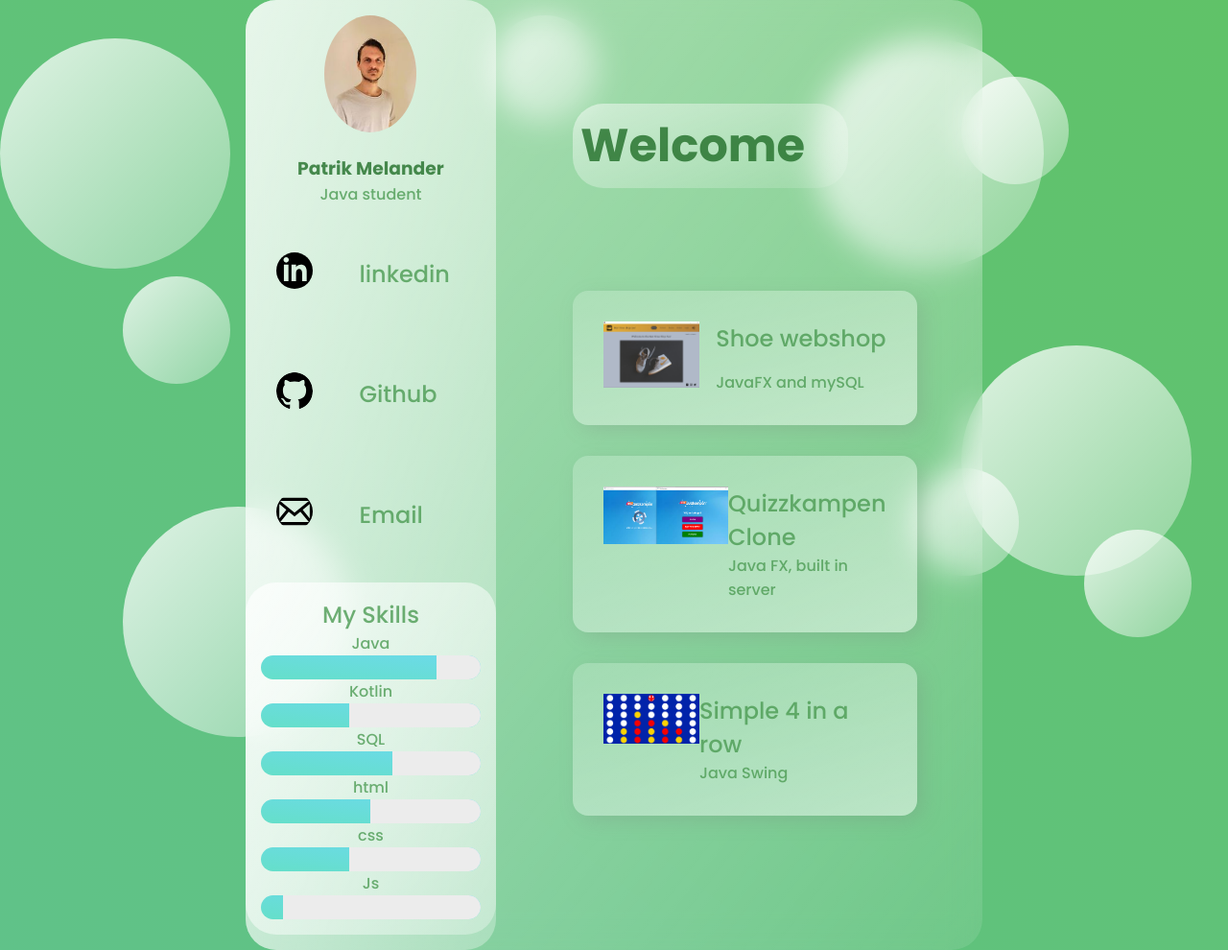
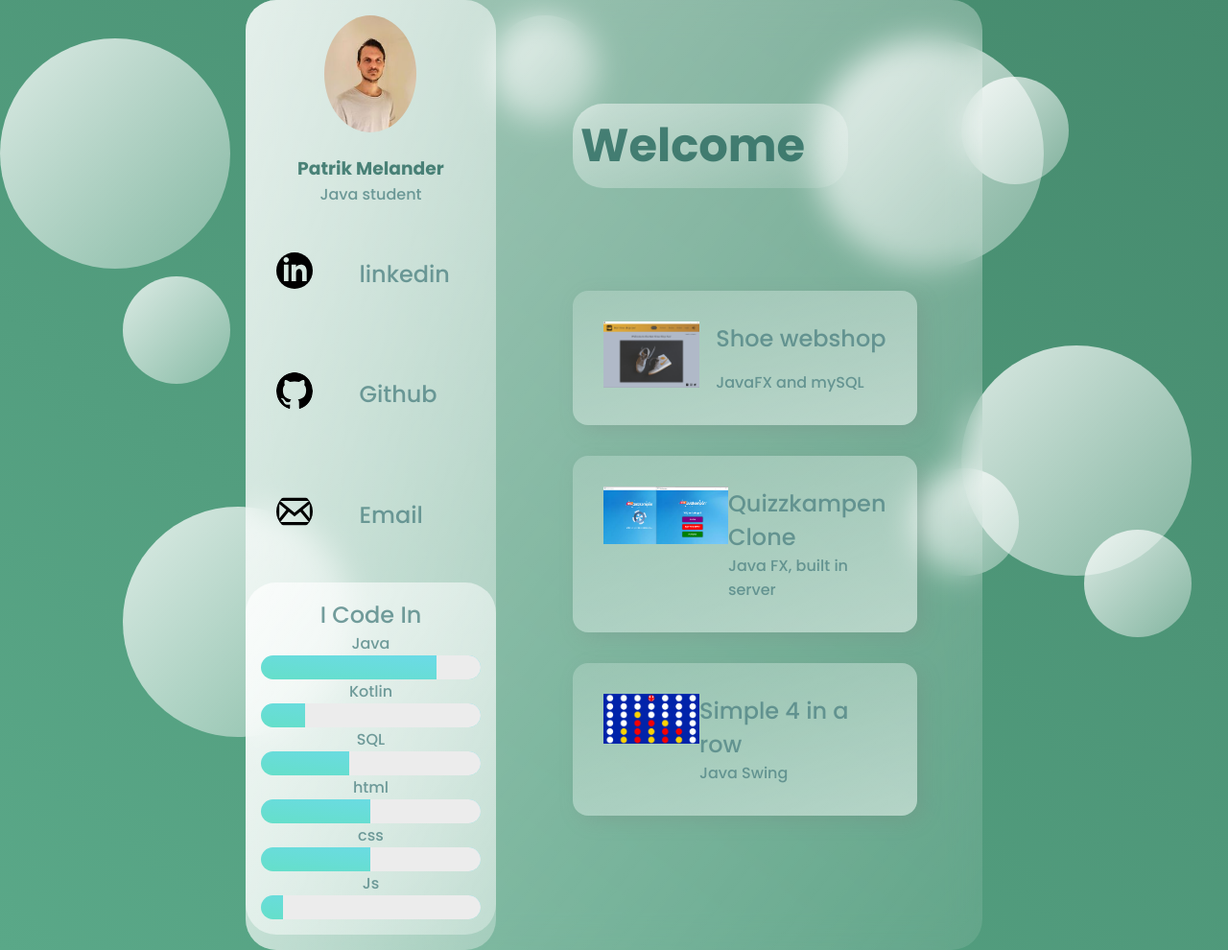
Before and after one commit to PatrikJMelander/GlassPortfolio, a plain HTML site: page index.html in a window 1280 px wide. Shown: the whole page at 96% size. Drawn offline with Linux system fonts and the light colour scheme.

Commit message:
change of theme color

```diff
--- a/css/main.css
+++ b/css/main.css
@@ -4,25 +4,25 @@
     box-sizing: border-box;
 }
 h1{
-    color: rgb(33, 110, 40);
+    color: rgb(39, 104, 93);
     font-weight: 600;
     font-size: 3rem;
     opacity: 0.8;
 }
 h2, p{
-    color: rgb(76, 155, 83);
+    color: rgb(82, 133, 133);
     font-weight: 500;
     opacity: 0.8;
 }
 h3{
-    color: rgb(33, 110, 40);
+    color: rgb(39, 104, 93);
     font-weight: 600;
     opacity: 0.8;
 }
 main{
     font-family: "Poppins", sans serif;
     min-height: 100vh;
-    background: linear-gradient(to right top, rgb(96, 194, 137),rgb(96, 194, 104));
+    background: linear-gradient(to right top, rgb(90, 168, 136),rgb(69, 138, 109));
     display: flex;
     align-items: center;
     justify-content: center;
@@ -211,8 +211,9 @@ main{
     height: 100%;
     background: rgb(236, 236, 236);
     position: absolute;
-    left: 40%;
+    left: 20%;
   }
+
   .progress-SQL {
     background: linear-gradient(to right top, #65dfc9, #6cdaeb);
     width: 100%;
@@ -228,24 +229,7 @@ main{
     height: 100%;
     background: rgb(236, 236, 236);
     position: absolute;
-    left: 70%;
-  }
-  .progress-SQL {
-    background: linear-gradient(to right top, #65dfc9, #6cdaeb);
-    width: 100%;
-    height: 25%;
-    border-radius: 1rem;
-    position: relative;
-    overflow: hidden;
-    color: #65dfc900;
-  }
-  .progress-SQL::after {
-    content: "";
-    width: 100%;
-    height: 100%;
-    background: rgb(236, 236, 236);
-    position: absolute;
-    left: 60%;
+    left: 40%;
   }
   .progress-html {
     background: linear-gradient(to right top, #65dfc9, #6cdaeb);
@@ -280,7 +264,7 @@ main{
     height: 100%;
     background: rgb(236, 236, 236);
     position: absolute;
-    left: 40%;
+    left: 50%;
   }
   .progress-Js {
     background: linear-gradient(to right top, #65dfc9, #6cdaeb);
--- a/index.html
+++ b/index.html
@@ -49,7 +49,7 @@
                     <h2>Email</h2>
                   </div>
                   <div class="skills">
-                    <h2>My Skills</h2>
+                    <h2>I Code In</h2>
                     <p>Java</p>
                     <div class="progress-java">'</div>
                     <p>Kotlin</p>
```
